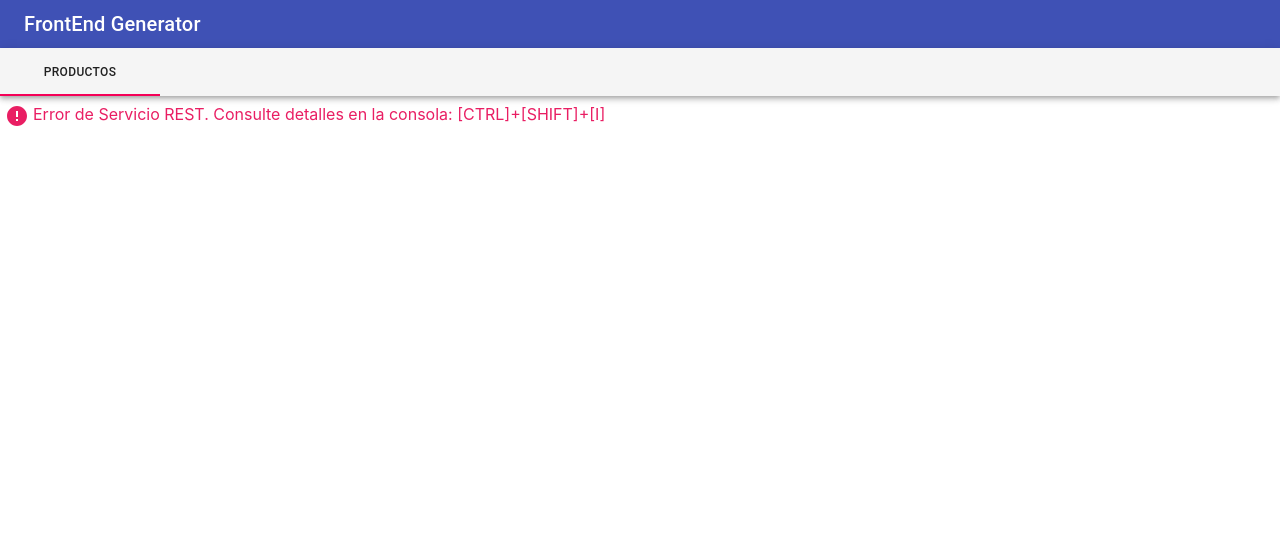
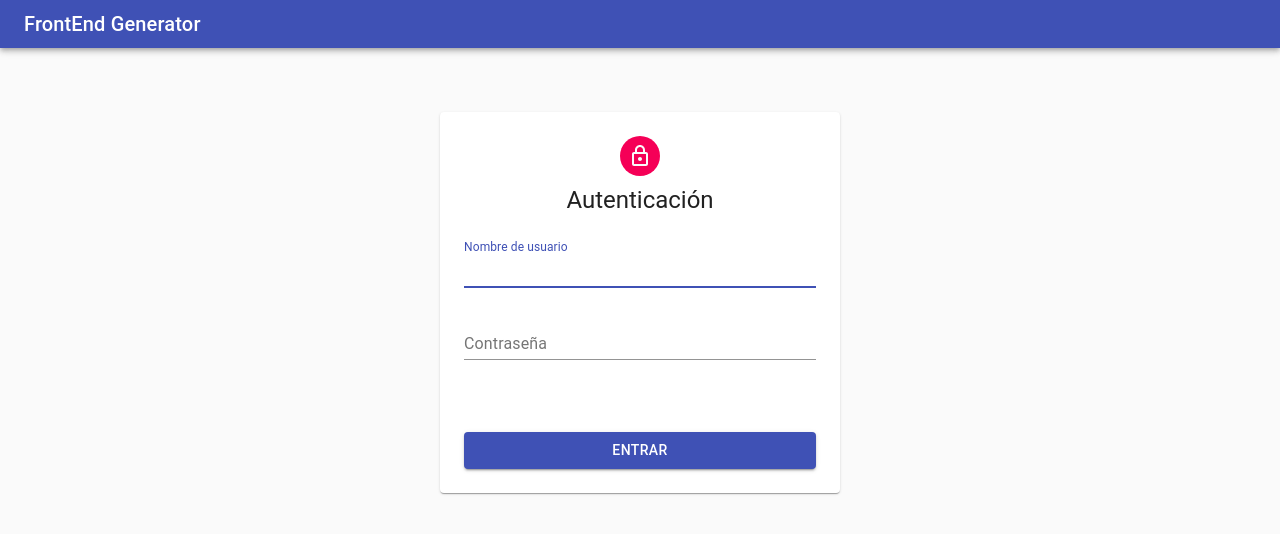
Before and after one commit to Fundacio-Bit/react-hooks-frontend-generator, a React (Create React App) app: page / in a window 1280 px wide. Shown: the top 534 px of the page. Built offline with nearby package versions, Linux system fonts and the light colour scheme; no server answers.

Commit message:
Added parameters for login in app-config

```diff
--- a/src/App.js
+++ b/src/App.js
@@ -6,8 +6,8 @@ import Typography from '@material-ui/core/Typography'
 import { Profile } from './components/Profile'
 import { Login } from './components/Login'
 import { AppContainer } from './components/AppContainer'
-import { loginEndpoint } from './app-config'
 import { enableLogin } from './app-config'
+import { login } from './app-config'
 
 const useStyles = makeStyles({
   grow: {
@@ -37,7 +37,8 @@ export const App = () => {
       </AppBar>
       {enableLogin && !isLogged &&
         <Login
-          endpoint={loginEndpoint}
+          endpoint={login.endpoint}
+          fields={login.fields}
           setIsLogged={setIsLogged}
           setLoggedProfile={setLoggedProfile}
         />}
--- a/src/app-config.js
+++ b/src/app-config.js
@@ -1,5 +1,12 @@
-export const enableLogin = false
-export const loginEndpoint = 'http://127.0.0.1:5000/login'
+export const enableLogin = true
+
+export const login = {
+  endpoint: 'http://127.0.0.1:5000/login',
+  fields: {
+    username: 'username',
+    password: 'pwd'
+  }
+}
 
 export const appSchema = [
     {
--- a/src/components/Login.js
+++ b/src/components/Login.js
@@ -48,21 +48,21 @@ const useStyles = makeStyles(theme => ({
   }
 }))
 
-export const Login = ({ endpoint, setLoggedProfile, setIsLogged }) => {
+export const Login = ({ endpoint, fields, setLoggedProfile, setIsLogged }) => {
   const classes = useStyles()
 
   const [username, setUsername] = useState('')
-  const [pwd, setPwd] = useState('')
+  const [password, setPassword] = useState('')
   const [loginStatus, setLoginStatus] = useState({error: false, message: ''})
 
   const handleClickButton = () => {
     if (username === '') return setLoginStatus({error: true, message: 'Debe rellenar el campo Nombre de usuario'})
-    if (pwd === '') return setLoginStatus({error: true, message: 'Debe rellenar el campo Contraseña'})
+    if (password === '') return setLoginStatus({error: true, message: 'Debe rellenar el campo Contraseña'})
     setLoginStatus({ error: false, message: '' })
 
     // Connect to login endpoint
     // --------------------------
-    axios.post(endpoint, { username: username, pwd: pwd })
+    axios.post(endpoint, { [fields.username]: username, [fields.password]: password })
       .then(response => {
 
         // OK. Set session parameters
@@ -131,8 +131,8 @@ export const Login = ({ endpoint, setLoggedProfile, setIsLogged }) => {
               type="password"
               id="password"
               autoComplete="current-password"
-              value={pwd}
-              onChange={event => setPwd(event.target.value)}
+              value={password}
+              onChange={event => setPassword(event.target.value)}
             />
           </FormControl>
           <br />
```
